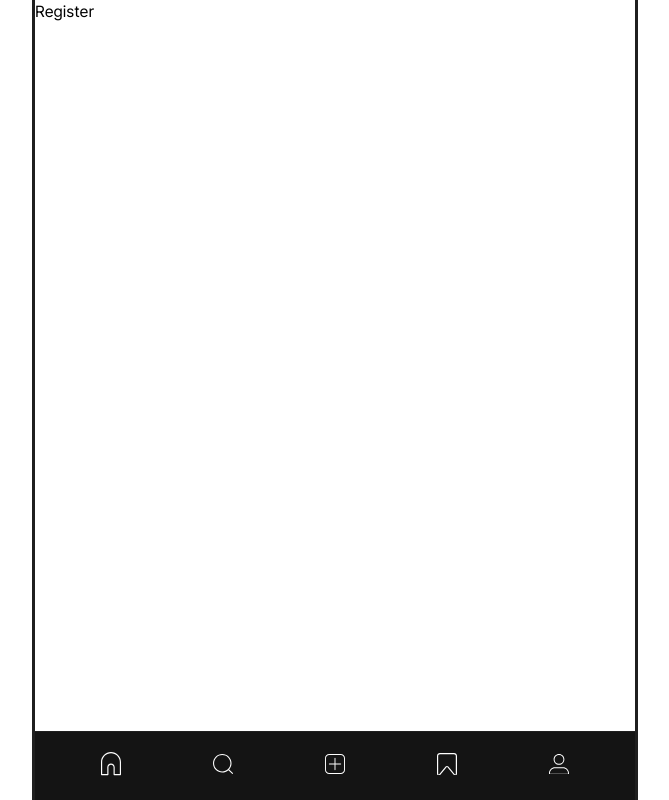
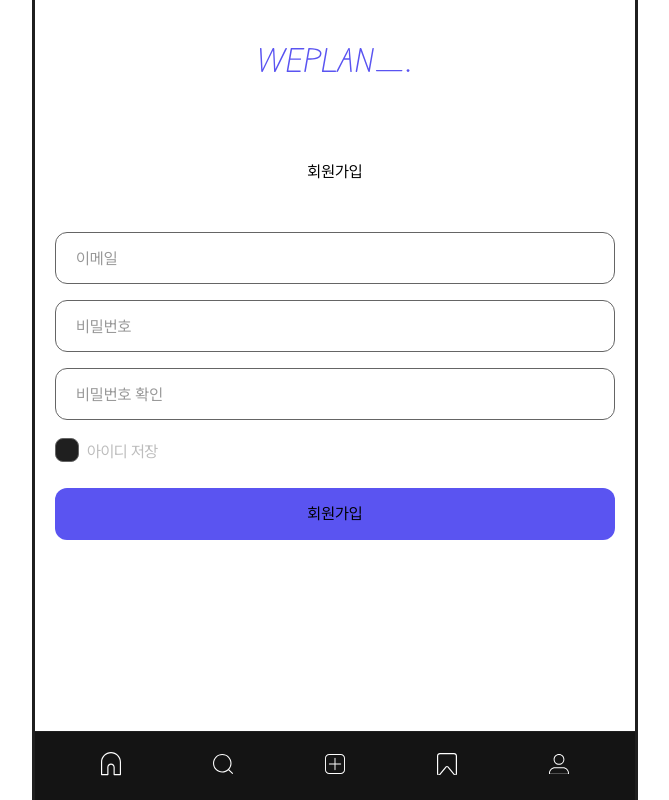
Before and after one commit to ungpyolee/weplan-app, a Next.js app: page /auth/register in a window 1280 px wide. Shown: the whole page, without its empty margins (305-974 px from the left). Built offline with nearby package versions, Linux system fonts and the light colour scheme.

Commit message:
[#2] Feat : 회원가입 페이지 추가
-회원가입 페이지 추가

Related to : #2, #10

```diff
--- a/src/app/auth/register/page.tsx
+++ b/src/app/auth/register/page.tsx
@@ -1,7 +1,22 @@
+import { BackBtn } from '@/components/common/Button';
+import { RegisterForm } from '@/components/forms';
+import { LogoWeplan } from '@/components/Icons';
 import React from 'react';
 
 const Register = () => {
-    return <div>Register</div>;
+    return (
+        <div className="pt-10">
+            <div className="flex items-center mb-2 px-5 justify-between">
+                <BackBtn />
+                <LogoWeplan height="24" className="fill-primary " />
+                <div className="w-10"></div>
+            </div>
+            <div className="mt-20 px-5">
+                <p className="text-center mb-12">회원가입</p>
+                <RegisterForm />
+            </div>
+        </div>
+    );
 };
 
 export default Register;
--- a/src/components/Icons.tsx
+++ b/src/components/Icons.tsx
@@ -16,6 +16,7 @@
 import IconSearchL from '../assets/icons/icon-search-l.svg';
 import IconSearchLB from '../assets/icons/icon-search-l-b.svg';
 import IconsettingL from '../assets/icons/icon-setting-l.svg';
+import IconLeftArrow from '../assets/icons/icon-leftarrow.svg';
 
 export {
     LogoWeplan,
@@ -36,4 +37,5 @@
     IconSearchL,
     IconSearchLB,
     IconsettingL,
+    IconLeftArrow,
 };
--- a/src/components/common/Input/Input.tsx
+++ b/src/components/common/Input/Input.tsx
@@ -11,7 +11,7 @@
 const Input = ({ value, onChange, placeholder, type, size = 'default', ...props }: InputProps) => {
     const sizeClasses = {
         sm: 'h-10',
-        default: 'h-12',
+        default: 'h-13',
         lg: 'h-14',
     };
 
--- a/src/components/common/Input/Submit.tsx
+++ b/src/components/common/Input/Submit.tsx
@@ -9,7 +9,7 @@
 const Submit = ({ value, className, size = 'default' }: SubmitProps) => {
     const sizeClasses = {
         sm: 'h-10',
-        default: 'h-12',
+        default: 'h-13',
         lg: 'h-14',
     };
     return (
--- a/src/components/forms/LoginForm.tsx
+++ b/src/components/forms/LoginForm.tsx
@@ -18,7 +18,7 @@
             <Input type="email" value={email} onChange={handleEmailChange} placeholder="이메일" />
             <Input type="paswword" value={password} onChange={handlePasswordChange} placeholder="비밀번호" />
             <CheckBox label="아이디 저장" />
-            <Submit className="mt-2" value="로그인" size="default" />
+            <Submit className="mt-2" value="로그인" />
         </form>
     );
 };
--- /dev/null
+++ b/src/components/forms/RegisterForm.tsx
@@ -0,0 +1,40 @@
+'use client';
+
+import React, { useState } from 'react';
+import { CheckBox, Input, Submit } from '../common/Input';
+
+const RegisterForm = () => {
+    const [email, setEmail] = useState<string>('');
+    const [password, setPassword] = useState<string>('');
+    const [passwordConfirm, setPasswordConfirm] = useState<string>('');
+
+    const handleChangeEmail = (e: React.ChangeEvent<HTMLInputElement>) => {
+        setEmail(e.target.value);
+    };
+
+    const handleChangePassword = (e: React.ChangeEvent<HTMLInputElement>) => {
+        setPassword(e.target.value);
+    };
+
+    const handleChangePasswordConfirm = (e: React.ChangeEvent<HTMLInputElement>) => {
+        setPasswordConfirm(e.target.value);
+    };
+
+    return (
+        <form className="flex flex-col gap-4">
+            <Input type="email" value={email} onChange={handleChangeEmail} placeholder="이메일" />
+            <Input type="password" value={password} onChange={handleChangePassword} placeholder="비밀번호" />
+            <Input
+                type="password"
+                value={passwordConfirm}
+                onChange={handleChangePasswordConfirm}
+                placeholder="비밀번호 확인"
+            />
+            <CheckBox label="아이디 저장" />
+
+            <Submit className="mt-2" value="회원가입" />
+        </form>
+    );
+};
+
+export default RegisterForm;
--- a/src/components/forms/index.js
+++ b/src/components/forms/index.js
@@ -1 +1,4 @@
-export { default as LoginForm } from './LoginForm';
+import { default as LoginForm } from './LoginForm';
+import { default as RegisterForm } from './RegisterForm';
+
+export { LoginForm, RegisterForm };
--- a/src/components/layout/BottomNavBar.tsx
+++ b/src/components/layout/BottomNavBar.tsx
@@ -38,7 +38,7 @@
                         className="w-12 h-12 flex justify-center items-center hover:bg-gray-800 transition rounded-xl"
                     >
                         <div className="flex justify-center items-center">
-                            <div className="w-[20px] h-[20px] flex items-center justify-center">
+                            <div className="w-5 h-5 flex items-center justify-center">
                                 {pathname === path ? <ActiveIcon /> : <Icon />}
                             </div>
                         </div>
--- a/src/styles/globals.css
+++ b/src/styles/globals.css
@@ -40,3 +40,7 @@
         text-wrap: balance;
     }
 }
+
+.h-13 {
+    height: 52px;
+}
--- a/tailwind.config.ts
+++ b/tailwind.config.ts
@@ -14,7 +14,7 @@
             fontSize: {
                 xs: ['12px', { lineHeight: '18px', letterSpacing: '-0.1px' }],
                 sm: ['14px', { lineHeight: '22px', letterSpacing: '-0.3px' }],
-                base: ['16px', { lineHeight: '24px', letterSpacing: '-0.7px' }],
+                base: ['16px', { lineHeight: '24px', letterSpacing: '-0.4px' }],
                 lg: ['20px', { lineHeight: '30px', letterSpacing: '-0.9px' }],
                 xl: ['24px', { lineHeight: '36px', letterSpacing: '-1.7px' }],
                 '2xl': ['32px', { lineHeight: '48px', letterSpacing: '-2.3px' }],
```
Also changed, not shown: tsconfig.json (+10 -1 lines), src/assets/icons/icon-leftarrow.svg (added).
